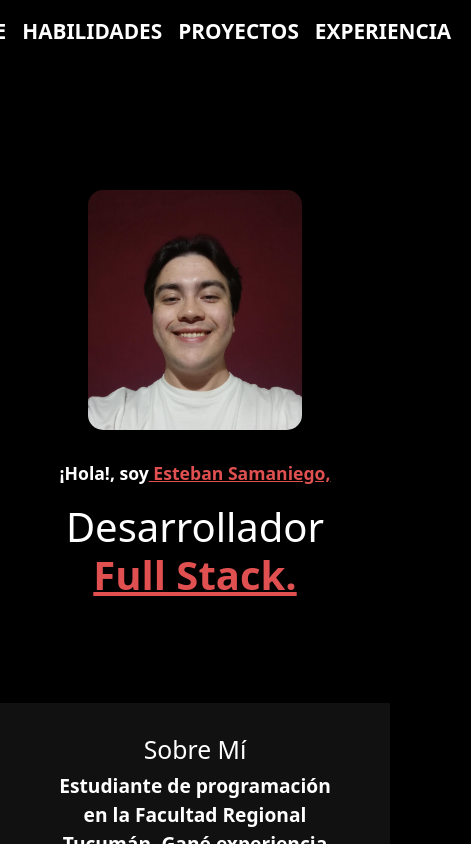
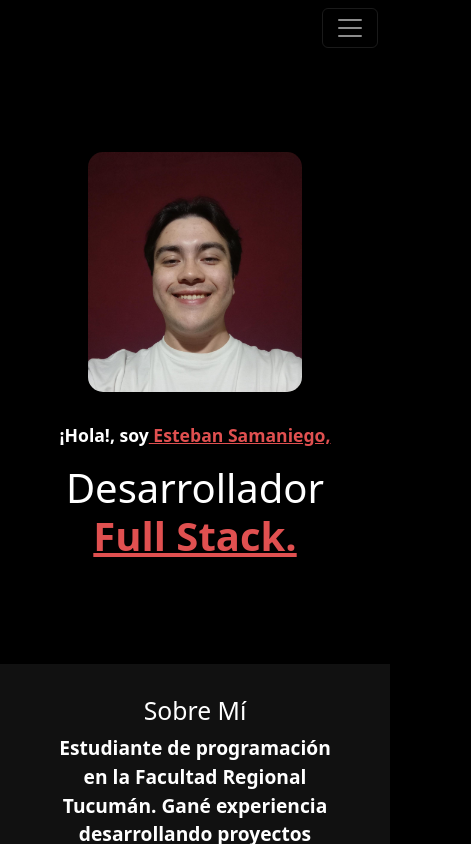
Before and after one commit to MaxiSama12/portfolio-react, a React (Create React App) app: page / in a window 390 px wide. Shown: the top 844 px of the page, 471 px wide, since content can reach past the window. Built offline with nearby package versions, Linux system fonts and the light colour scheme.

Commit message:
Hacemos responsive el navegador

```diff
--- a/src/components/Navegador.jsx
+++ b/src/components/Navegador.jsx
@@ -1,19 +1,24 @@
 import Container from 'react-bootstrap/Container';
 import Nav from 'react-bootstrap/Nav';
 import Navbar from 'react-bootstrap/Navbar';
-import '../styles/Navegador.css'
+import '../styles/Navegador.css';
 
 function BasicExample() {
   return (
-    <Navbar data-bs-theme="dark">
+    <Navbar collapseOnSelect expand="md"  variant="dark">
       <Container>
-        <Navbar.Toggle aria-controls="basic-navbar-nav" />
-          <Nav className=" centrador_texto">
-            <Nav.Link href="#sobre_Mi" className='link-nav'>SOBRE MÍ</Nav.Link>
-            <Nav.Link href="#soft_Skills" className='link-nav'>HABILIDADES</Nav.Link>
-            <Nav.Link href="#proyectos" className='link-nav'>PROYECTOS</Nav.Link>
-            <Nav.Link href="#experiencia" className='link-nav'>EXPERIENCIA</Nav.Link>
+
+        {/* Botón de colapso alineado a la derecha */}
+        <Navbar.Toggle aria-controls="basic-navbar-nav" className="ms-auto" />
+
+        <Navbar.Collapse id="basic-navbar-nav" >
+          <Nav className="ms-auto nav-links">
+            <Nav.Link href="#sobre_Mi" className="link-nav">SOBRE MÍ</Nav.Link>
+            <Nav.Link href="#soft_Skills" className="link-nav">HABILIDADES</Nav.Link>
+            <Nav.Link href="#proyectos" className="link-nav">PROYECTOS</Nav.Link>
+            <Nav.Link href="#experiencia" className="link-nav">EXPERIENCIA</Nav.Link>
           </Nav>
+        </Navbar.Collapse>
       </Container>
     </Navbar>
   );
--- a/src/styles/Header.css
+++ b/src/styles/Header.css
@@ -84,6 +84,7 @@
     .contenedorHeader p {
       font-size: 1.3rem;
     }
+
   }
 
   @media screen and (max-width: 600px) {
@@ -98,4 +99,14 @@
     .fotoPortada {
       height: 15rem;
     }
+    .navegador {
+      background-color: rgb(0, 0, 0);
+      position: sticky;
+      top: 0;
+      right: 0;
+      z-index: 1;
   }
+  .centrador {
+    display: block;
+  }
+  }
--- a/src/styles/Main.css
+++ b/src/styles/Main.css
@@ -216,7 +216,7 @@
   }
 
   .cardProyecto {
-    width: 60%;
+    width: 90%;
     height: auto;
   }
 
--- a/src/styles/Navegador.css
+++ b/src/styles/Navegador.css
@@ -1,32 +1,18 @@
 .nav-links {
   display: flex;
-    justify-content: center;
-    width: 100%;
-    gap: 1rem;
-    flex-wrap: wrap; /* Permite que los links bajen de línea si no entran */
+  gap: 1.5rem;
+  align-items: center;
+  justify-content: flex-end;
+  flex-wrap: wrap;
 }
 
 .link-nav {
   color: white;
-    text-decoration: none;
   font-weight: 500;
-    padding: 0.5rem 1rem;
+  font-size: 1rem;
   transition: color 0.3s ease;
 }
 
 .link-nav:hover {
   color: #ffc107;
 }
-
-  /* Media Query para pantallas pequeñas */
-  @media (max-width: 576px) {
-    .nav-links {
-      justify-content: space-around;
-      gap: 0.5rem;
-    }
-
-    .link-nav {
-      font-size: 0.9rem;
-      padding: 0.3rem 0.5rem;
-    }
-  }
```
Lines whose indentation alone changed are shown as unchanged.
